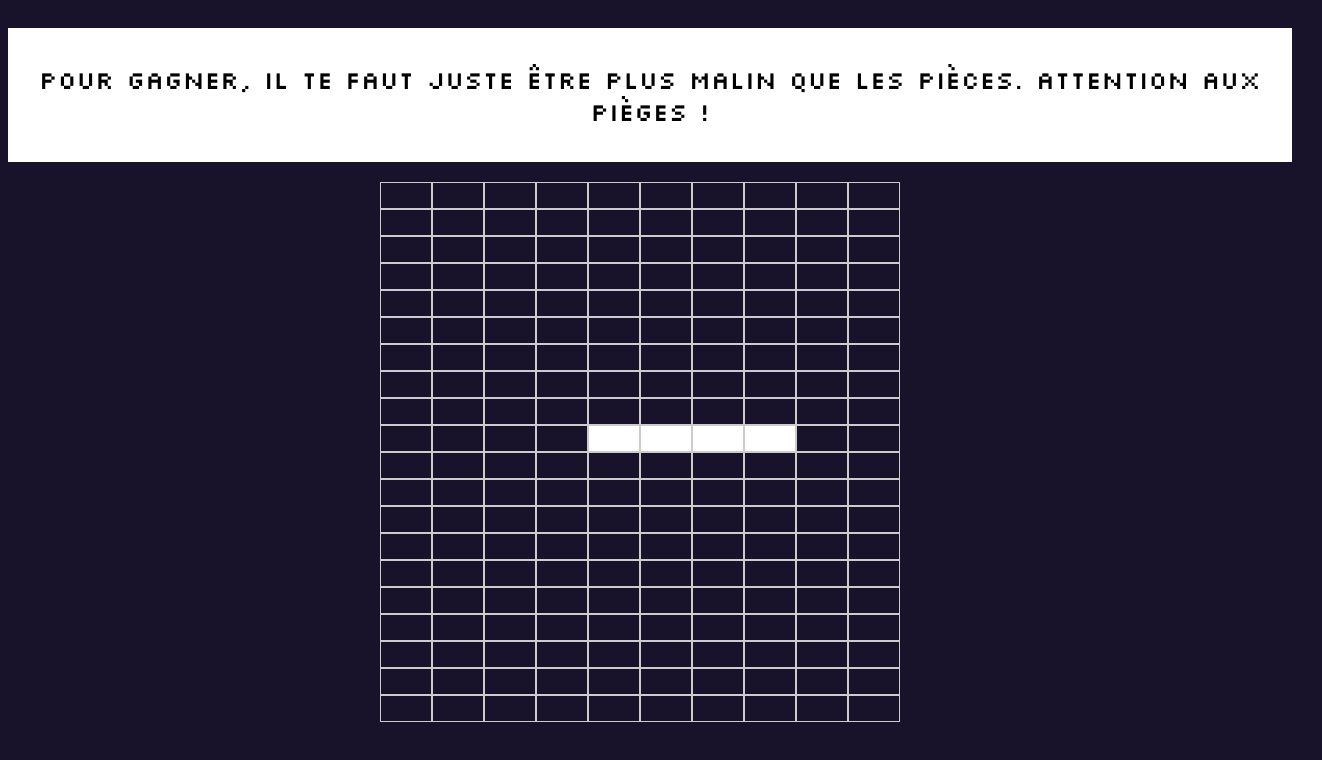
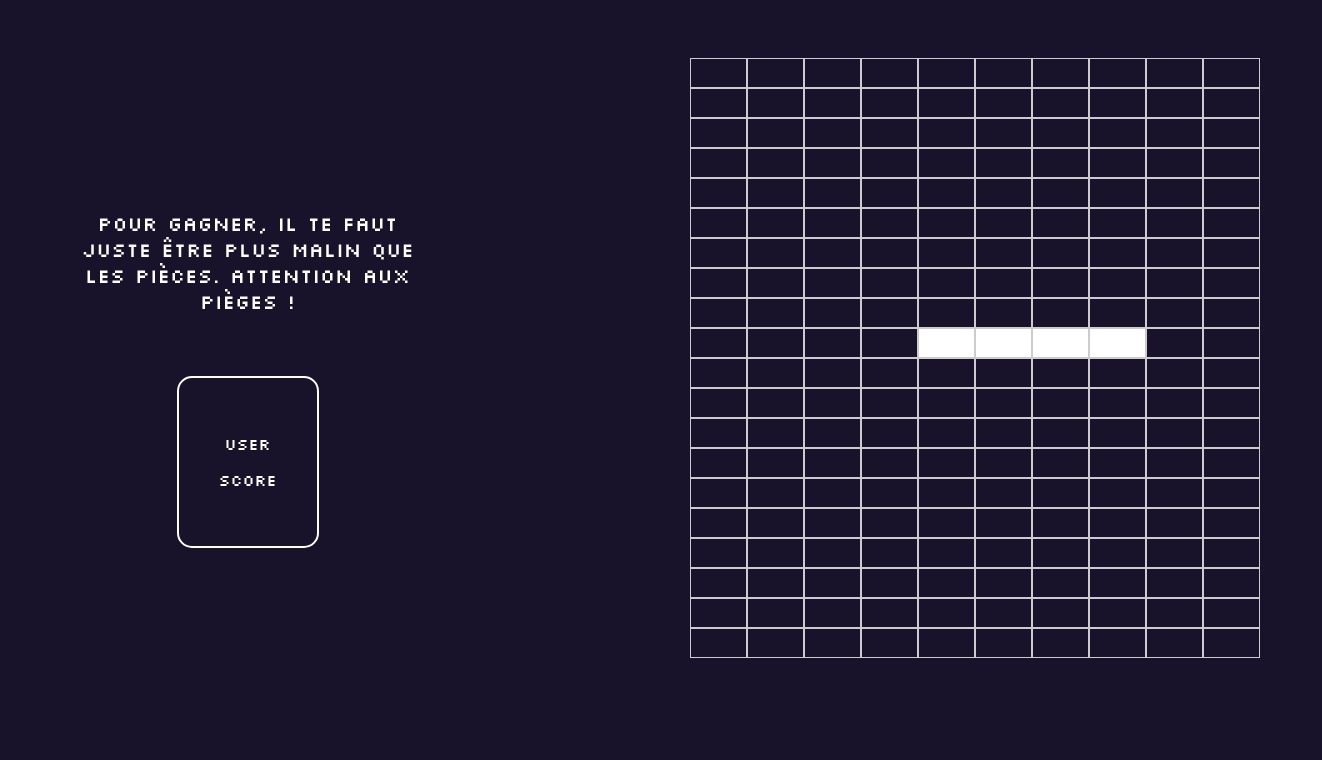
Before and after one commit to cgyrd/New-T-tristeGame, a React (Vite) app in the folder client/: page /jeu in a window 1280 px wide. Shown: the top 760 px of the page, 1322 px wide, since content can reach past the window. Built offline with nearby package versions, Linux system fonts and the light colour scheme.

Commit message:
front end ok

```diff
--- a/client/src/App.tsx
+++ b/client/src/App.tsx
@@ -14,9 +14,11 @@ function App() {
           type="text"
           name="text"
           className="input"
-        ></input>
+        />
         <Link to="/jeu">
-          <button className="button-inscription">Start</button>
+          <button type="button" className="button-inscription">
+            Start
+          </button>
         </Link>
       </section>
     </>
--- a/client/src/pages/jeu.css
+++ b/client/src/pages/jeu.css
@@ -1,31 +1,60 @@
+.jeu-et-point {
+  display: flex;
+  flex-direction: row;
+  justify-content: space-between;
+  margin: 50px;
+  gap: 10px;
+  align-items: center;
+  width: 100%;
+}
+
 .règles {
-  background-color: white;
   width: 100%;
-  font-size: 25px;
+  font-size: 20px;
   justify-content: center;
   align-items: center;
-  color: black;
-  padding: 10px;
+  color: white;
+  padding: 2px;
   text-align: center;
   margin-top: 20px;
 }
 
+
+/* PLATEAU DE JEU */
+
 .grille-jeu {
-  display: flex;
-  flex-direction: column;
-  align-items: center;
-  margin-top: 20px;
+  min-width: 50%;
 }
-
 .ligne {
   display: flex;
 }
 .case {
-  width: 50px;
-  height: 25px;
+  width: 55px;
+  height: 28px;
   border: 1px solid #ccc;
 }
 
 .remplie {
   background-color: white;
 }
+
+
+
+.profil-joueur {
+  display: flex;
+  flex-direction: column;
+  justify-content: center;
+  align-items: center;
+  max-width: 30%;
+}
+
+.user {
+  color: white;
+  text-align: center;
+  border-radius: 15px;
+  border: 2px solid white;
+  padding: 40px;
+  width: fit-content;
+  max-width: 100%;
+  margin-top: 40px; ;
+}
--- a/client/src/pages/jeu.tsx
+++ b/client/src/pages/jeu.tsx
@@ -153,13 +153,21 @@ function Jeu() {
 
   return (
     <>
+      <section className="jeu-et-point">
+        <section className="profil-joueur">
           <section className="règles">
             <p>
               Pour gagner, il te faut juste être plus malin que les pièces.
               Attention aux pièges !
             </p>
           </section>
+          <section className="user">
+            <p> User</p>
+            <p> Score</p>
+          </section>
+        </section>
         <section className="grille-jeu">{afficherGrille()}</section>
+      </section>
     </>
   );
 }
```
Also changed, not shown: client/src/App.css (+7 -9 lines). Lines whose indentation alone changed are shown as unchanged.
